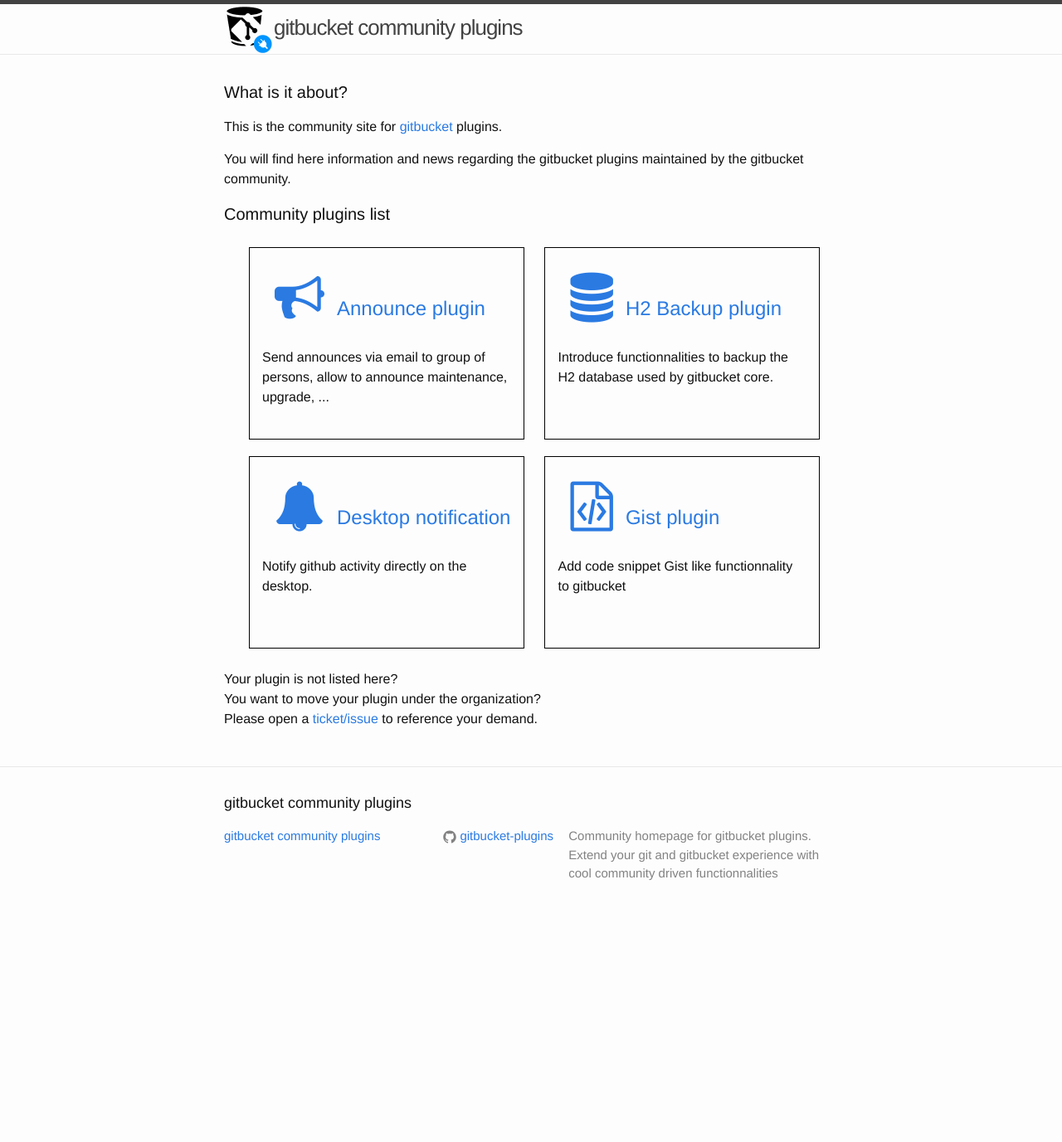
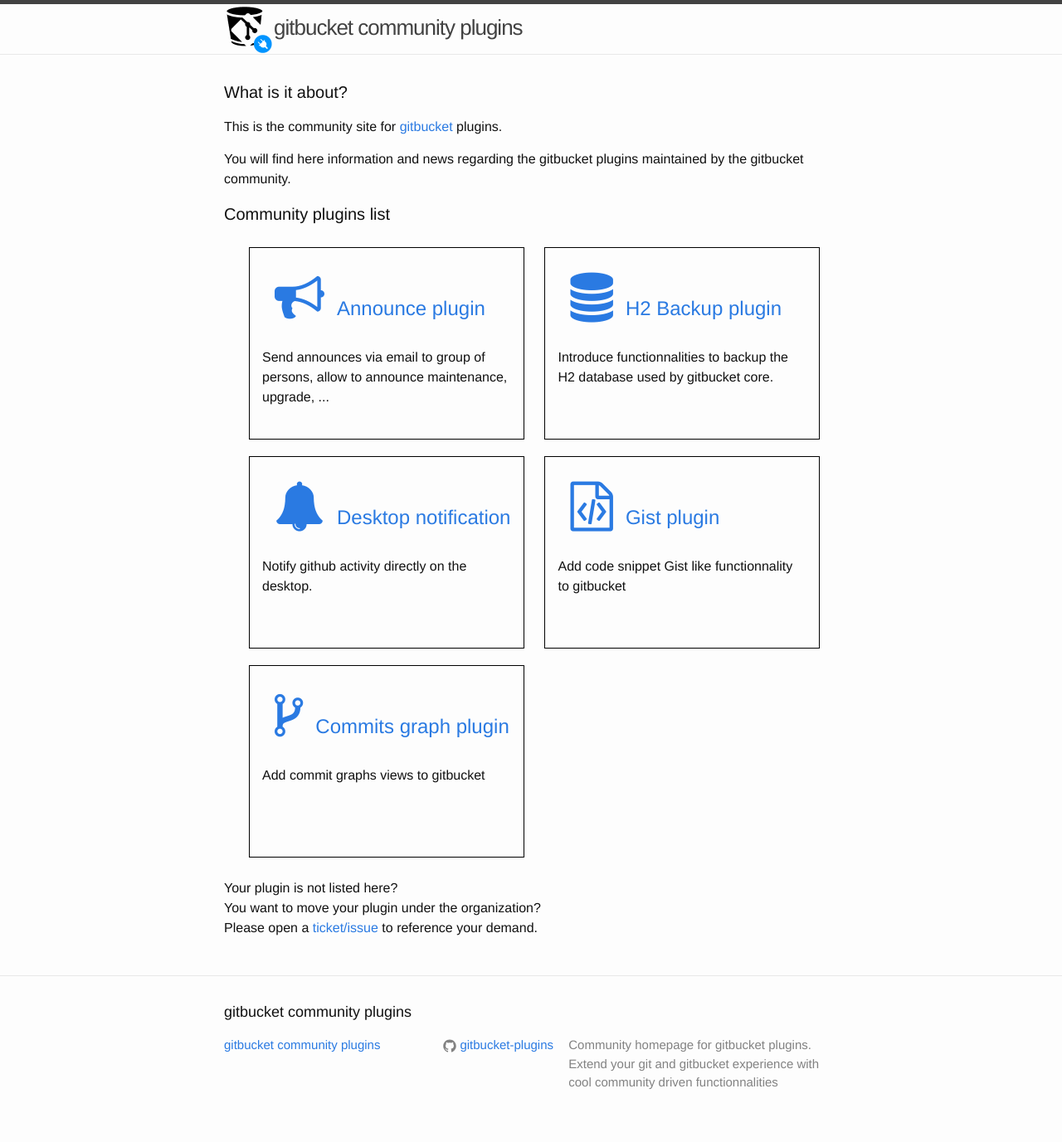
Before and after one commit to gitbucket-plugins/gitbucket-plugins.github.io, a Jekyll site: the page built from index.html, in a window 1280 px wide. Shown: the whole page at 83% size. Built offline with Jekyll 4.4.1, drawn with Linux system fonts in a browser that asks for light colours; nearby versions of some CDN libraries; before the commit the page ends 1125 px from its top, so only the background shows below that.

Commit message:
add Commits graph plugin, fixes #3

```diff
--- a/index.html
+++ b/index.html
@@ -37,6 +37,12 @@
         </h2>
           <p>Add code snippet Gist like functionnality to gitbucket</p>
       </li>
+      <li>
+        <h2>
+          <a class="post-link" href="https://github.com/yoshiyoshifujii/gitbucket-commitgraphs-plugin"><span class="fa fa-code-fork"></span>Commits graph plugin</a>
+        </h2>
+          <p>Add commit graphs views to gitbucket</p>
+      </li>
   </ul>
   <p>Your plugin is not listed here?<br>You want to move your plugin under the organization?<br>Please open a <a href="https://github.com/gitbucket-plugins/gitbucket-plugins.github.io/issues">ticket/issue</a> to reference your demand.</p>
 </div>
```
